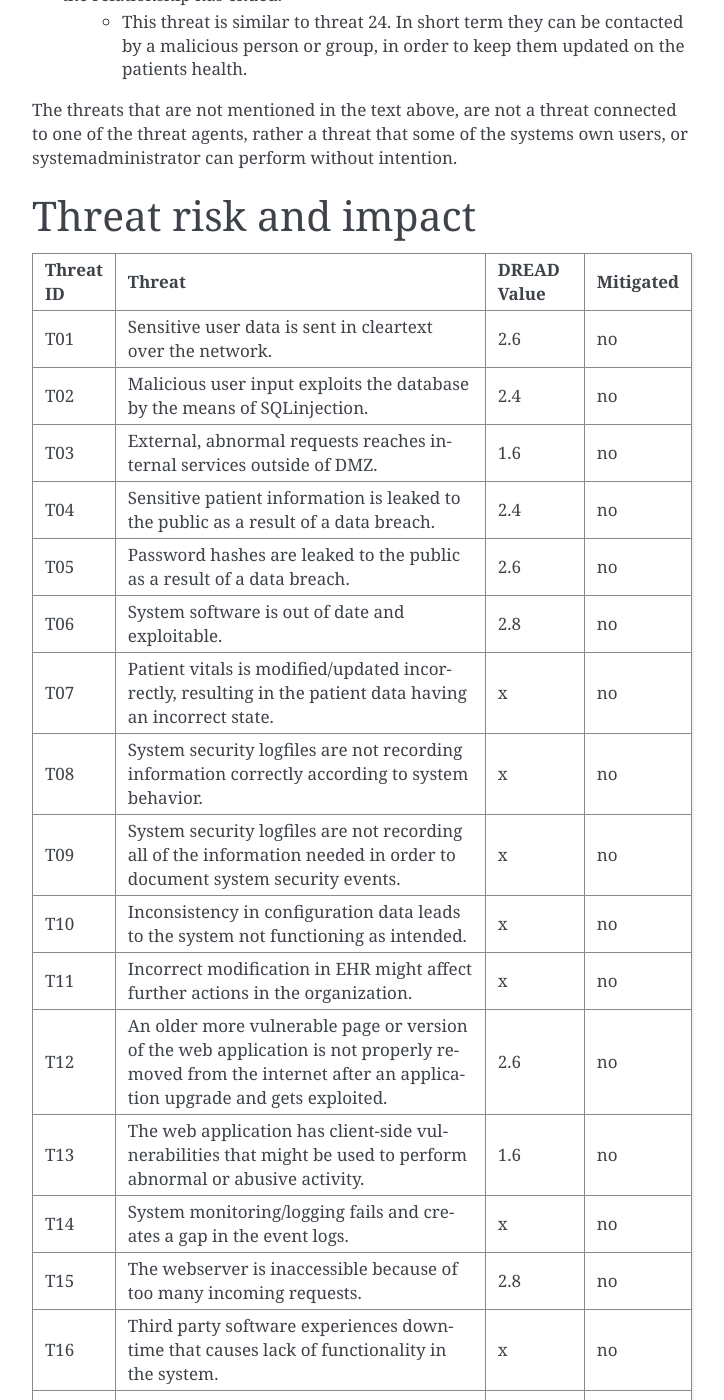
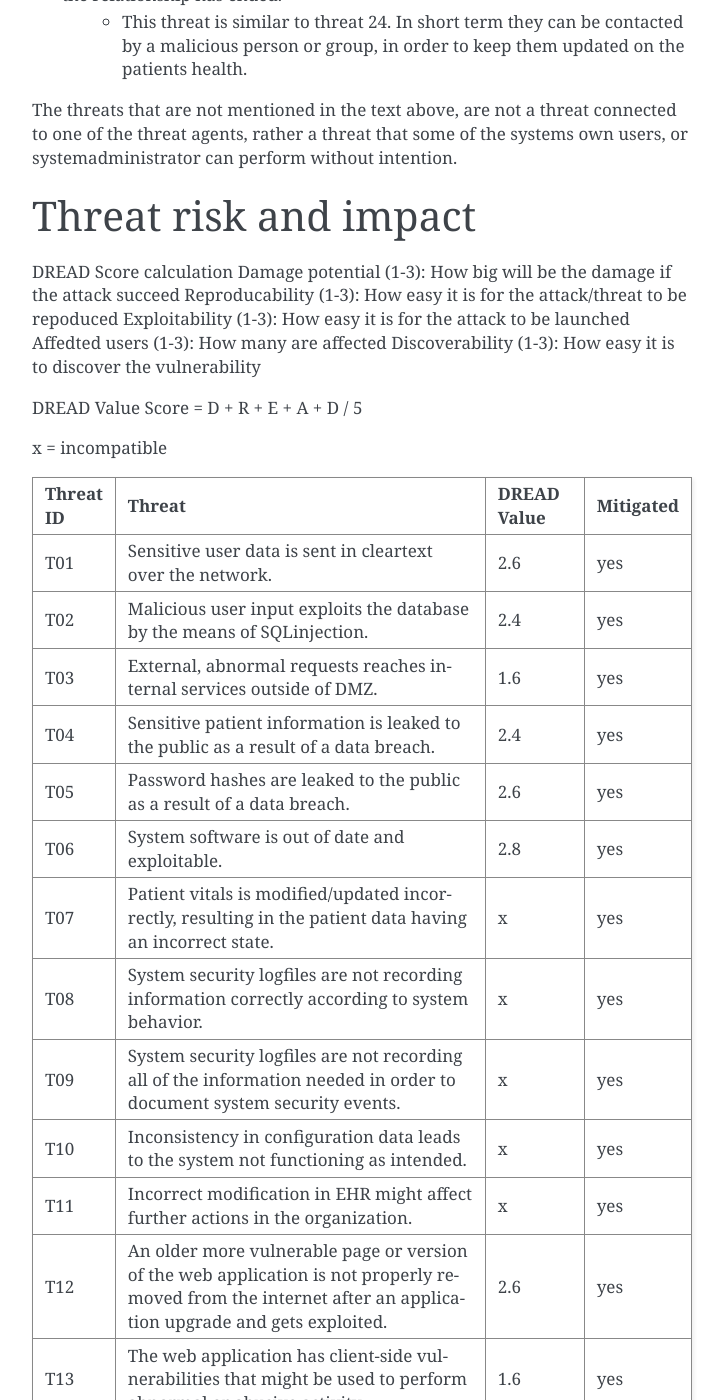
Before and after one commit to SteinarVrenne/school_imt3501, a Sphinx documentation site: the page built from task2/source/pages/02_Misuse_Case_Scenarious.rst, in a window 1280 px wide and 1400 px high, scrolled down 5523 px. Shown: the whole window, without its empty margins (388-1112 px from the left). Built offline with Sphinx 7.4.7, drawn with Linux system fonts in a browser that asks for light colours; some of the changed text lies outside the part shown.

Commit message:
Added mitigation on the DREAD value table

```diff
--- a/task2/source/pages/02_Misuse_Case_Scenarious.rst
+++ b/task2/source/pages/02_Misuse_Case_Scenarious.rst
@@ -163,48 +163,51 @@
     |   T1       | Access to the database                       |   eks:  10  | eks: no    |
     |   T2       | System software out of date, and exploitable |             |            |
 
+
+DREAD Score calculation
+Damage potential (1-3): How big will be the damage if the attack succeed
+Reproducability  (1-3): How easy it is for the attack/threat to be repoduced
+Exploitability   (1-3): How easy it is for the attack to be launched
+Affedted users	 (1-3): How many are affected
+Discoverability  (1-3): How easy it is to discover the vulnerability
+
+DREAD Value Score =  D + R + E + A + D / 5
+
+x = incompatible
+
 .. csv-table::
   :header: **Threat ID**, **Threat**, **DREAD Value**, **Mitigated**
   :widths: 5, 40, 10, 10
 
-  "T01", "Sensitive user data is sent in cleartext over the network.", "2.6", "no"
-  "T02", "Malicious user input exploits the database by the means of SQLinjection.", "2.4", "no"
-  "T03", "External, abnormal requests reaches internal services outside of DMZ.", "1.6", "no"
-  "T04", "Sensitive patient information is leaked to the public as a result of a data breach.", "2.4", "no"
-  "T05", "Password hashes are leaked to the public as a result of a data breach.", "2.6", "no"
-  "T06", "System software is out of date and exploitable.", "2.8", "no"
-  "T07", "Patient vitals is modified/updated incorrectly, resulting in the patient data having an incorrect state.", "x", "no"
-  "T08", "System security logfiles are not recording information correctly according to system behavior.", "x", "no"
-  "T09", "System security logfiles are not recording all of the information needed in order to document system security events.", "x", "no"
-  "T10", "Inconsistency in configuration data leads to the system not functioning as intended.", "x", "no"
-  "T11", "Incorrect modification in EHR might affect further actions in the organization.", "x", "no"
-  "T12", "An older more vulnerable page or version of the web application is not properly removed from the internet after an application upgrade and gets exploited.", "2.6", "no"
-  "T13", "The web application has client-side vulnerabilities that might be used to perform abnormal or abusive activity.", "1.6", "no"
+  "T01", "Sensitive user data is sent in cleartext over the network.", "2.6", "yes"
+  "T02", "Malicious user input exploits the database by the means of SQLinjection.", "2.4", "yes"
+  "T03", "External, abnormal requests reaches internal services outside of DMZ.", "1.6", "yes"
+  "T04", "Sensitive patient information is leaked to the public as a result of a data breach.", "2.4", "yes"
+  "T05", "Password hashes are leaked to the public as a result of a data breach.", "2.6", "yes"
+  "T06", "System software is out of date and exploitable.", "2.8", "yes"
+  "T07", "Patient vitals is modified/updated incorrectly, resulting in the patient data having an incorrect state.", "x", "yes"
+  "T08", "System security logfiles are not recording information correctly according to system behavior.", "x", "yes"
+  "T09", "System security logfiles are not recording all of the information needed in order to document system security events.", "x", "yes"
+  "T10", "Inconsistency in configuration data leads to the system not functioning as intended.", "x", "yes"
+  "T11", "Incorrect modification in EHR might affect further actions in the organization.", "x", "yes"
+  "T12", "An older more vulnerable page or version of the web application is not properly removed from the internet after an application upgrade and gets exploited.", "2.6", "yes"
+  "T13", "The web application has client-side vulnerabilities that might be used to perform abnormal or abusive activity.", "1.6", "yes"
   "T14", "System monitoring/logging fails and creates a gap in the event logs.", "x", "no"
-  "T15", "The webserver is inaccessible because of too many incoming requests.", "2.8", "no"
-  "T16", "Third party software experiences downtime that causes lack of functionality in the system.", "x", "no"
-  "T17", "The database server is inaccessible because of too many incoming requests.", "2.8", "no"
-  "T18", "Users are not able to use the web application in emergency situations because of system downtime.", "3", "no"
-  "T19", "A logged in user has his/her session cookie compromized.", "1.8", "no"
-  "T20", "A healthcare worker has his or hers authenticative data stolen through phishing emails.", "2", "no"
+  "T15", "The webserver is inaccessible because of too many incoming requests.", "2.8", "yes"
+  "T16", "Third party software experiences downtime that causes lack of functionality in the system.", "x", "yes"
+  "T17", "The database server is inaccessible because of too many incoming requests.", "2.8", "yes"
+  "T18", "Users are not able to use the web application in emergency situations because of system downtime.", "3", "yes"
+  "T19", "A logged in user has his/her session cookie compromized.", "1.8", "yes"
+  "T20", "A healthcare worker has his or hers authenticative data stolen through phishing emails.", "2", "yes"
   "T21", "A social worker or family member is not able to authenticate during an emergency situation because of system bugs.", "x", "no"
-  "T22", "A system administrator spoofs his or hers identity in order to harvest user data or patient vitals.", "2.4", "no"
-  "T23", "Any system user has unauthorized access to confidential patient information.", "1.4", "no"
-  "T24", "Sysadmin rights are not terminated upon resignation.", "2.2", "no"
-  "T25", "A patient, family member or social worker elevates his/hers privileges to perform unauthorized actions.", "1.4", "no"
-  "T26", "A social worker's access to patient information is not terminated once the relationship has ended.", "x", "no"
-  "T27", "Social worker forgets to commit vital patient information and denies not doing so.", "x", "no"
-  "T28", "Healthcare worker denies accessing unauthorized information about other patients.", "2.4", "no"
-  "T29", "A system administrator denies abuse of system privileges.", "2.6", "no"
+  "T22", "A system administrator spoofs his or hers identity in order to harvest user data or patient vitals.", "2.4", "yes"
+  "T23", "Any system user has unauthorized access to confidential patient information.", "1.4", "yes"
+  "T24", "Sysadmin rights are not terminated upon resignation.", "2.2", "yes"
+  "T25", "A patient, family member or social worker elevates his/hers privileges to perform unauthorized actions.", "1.4", "yes"
+  "T26", "A social worker's access to patient information is not terminated once the relationship has ended.", "x", "yes"
+  "T27", "Social worker forgets to commit vital patient information and denies not doing so.", "x", "yes"
+  "T28", "Healthcare worker denies accessing unauthorized information about other patients.", "2.4", "yes"
+  "T29", "A system administrator denies abuse of system privileges.", "2.6", "yes"
   "T30", "A patient does not inform social workers, family members or healthcare workers about vital updates regarding their health status.", "x", "no"
-  "T31", "Social worker or healthcare worker denies committing/updating incorrect data about a patient.", "x", "no"
-  "T32", "The system denies patients (or their family members/social workers) to submit updates regarding their health situation.", "x", "no"
-
-..       DREAD = is a threat risk ranking method
-         Damage potential (1-3): How big will be the damage if the attack succeed
-         Reproducability  (1-3): How easy it is for the attack/threat to be repoduced
-         Exploitability   (1-3): How easy it is for the attack to be launched
-         Affedted users	  (1-3): How many are affected
-         Discoverability  (1-3): How easy it is to discover the vulnerability
-
-..       D + R + E + A + D / 5 = Score
+  "T31", "Social worker or healthcare worker denies committing/updating incorrect data about a patient.", "x", "yes"
+  "T32", "The system denies patients (or their family members/social workers) to submit updates regarding their health situation.", "x", "yes"
```
